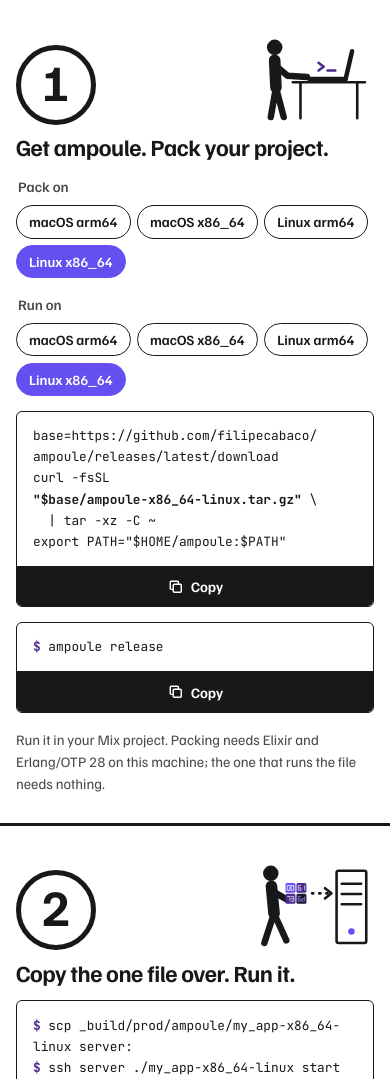
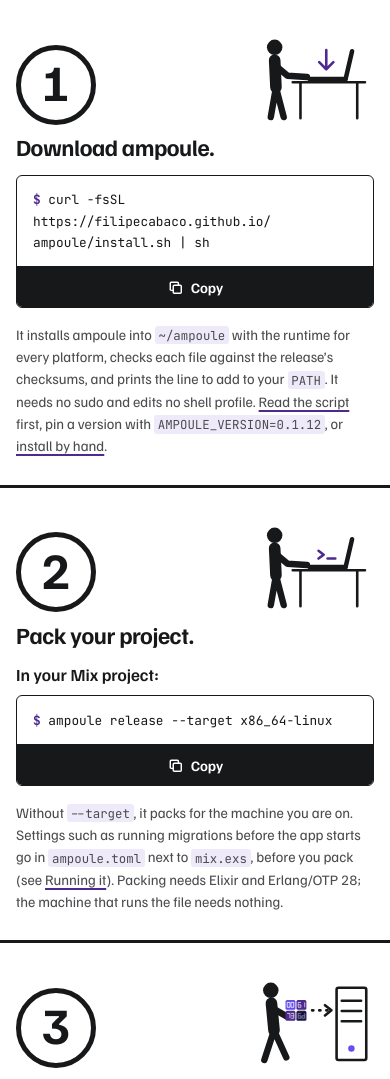
Before and after one commit to filipecabaco/ampoule, a plain HTML site: page site/index.html in a window 390 px wide. Shown: the part 640-1719 px from the top of the page. Drawn offline with Linux system fonts and the light colour scheme.

Commit message:
site: install with one line, then download, pack, run
An install script, served at filipecabaco.github.io/ampoule/install.sh,
detects the machine, installs the release's archive into ~/ampoule, adds
every other platform's lean runtime so --target packs for any of them
offline, and checks each file against the same release's SHA256SUMS. It
resolves "latest" once, replaces only what it installed on an upgrade,
needs no sudo and edits no shell profile. AMPOULE_VERSION, AMPOULE_HOME
and AMPOULE_ALL_RUNTIMES=0 change what it installs.

The site's two steps and two rows of platform chips become three steps
with nothing to choose: the install one-liner, ampoule release --target,
then copy the file and run serve. Persona tests in the browser drove the
rest:

- step 1 links to the script and to installing by hand;
- step 2 says ampoule.toml goes in before packing;
- step 3 runs serve (migrations first when configured) with an
  environment variable, instead of start;
- each copy button says what it copies; commands wrap only after a
  path's / and never strand a backslash on a phone;
- llms.txt is linked from the page head and the footer.

The README, getting started (installer settings, upgrade, uninstall, by
hand), deploying, the web-app guide (mix phx.gen.release), the skill and
llms.txt describe the installer. The social card shows the three steps;
DESIGN.md and the surface brief follow.

```diff
--- a/site/index.html
+++ b/site/index.html
@@ -13,17 +13,18 @@
   <meta property="og:url" content="https://filipecabaco.github.io/ampoule/">
   <meta property="og:title" content="ampoule: one executable for your Elixir release">
   <meta property="og:description" content="Pack an Elixir or Erlang release into one file for macOS and Linux: the release, the BEAM as WebAssembly, and the OS layer it runs on. Copy it over and run it.">
-  <meta property="og:image" content="https://filipecabaco.github.io/ampoule/og.png?v=2">
+  <meta property="og:image" content="https://filipecabaco.github.io/ampoule/og.png?v=3">
   <meta property="og:image:type" content="image/png">
   <meta property="og:image:width" content="1200">
   <meta property="og:image:height" content="630">
-  <meta property="og:image:alt" content="ampoule: pack an Elixir or Erlang release into one executable. Step 1, ampoule release. Step 2, copy the one file and run it.">
+  <meta property="og:image:alt" content="ampoule: pack an Elixir or Erlang release into one executable. Step 1, download ampoule with one command. Step 2, ampoule release. Step 3, copy the one file and run it.">
   <meta name="twitter:card" content="summary_large_image">
   <meta name="twitter:title" content="ampoule: one executable for your Elixir release">
-  <meta name="twitter:description" content="Pack an Elixir or Erlang release into one file for macOS and Linux. Two steps.">
-  <meta name="twitter:image" content="https://filipecabaco.github.io/ampoule/og.png?v=2">
-  <meta name="twitter:image:alt" content="ampoule: pack an Elixir or Erlang release into one executable, in two steps.">
+  <meta name="twitter:description" content="Pack an Elixir or Erlang release into one file for macOS and Linux. Download, pack, run.">
+  <meta name="twitter:image" content="https://filipecabaco.github.io/ampoule/og.png?v=3">
+  <meta name="twitter:image:alt" content="ampoule: pack an Elixir or Erlang release into one executable: download, pack, run.">
   <link rel="icon" href="favicon.svg" type="image/svg+xml">
+  <link rel="alternate" type="text/plain" href="llms.txt" title="llms.txt: these docs for language models">
   <link rel="preload" href="fonts/familjen-grotesk-latin.woff2" as="font" type="font/woff2" crossorigin>
   <link rel="preload" href="fonts/jetbrains-mono-latin.woff2" as="font" type="font/woff2" crossorigin>
   <link rel="stylesheet" href="style.css">
@@ -67,7 +68,7 @@
   </svg>
 
   <header class="masthead">
-    <a class="masthead-id" href="#top" aria-label="ampoule AM–0061736D">
+    <a class="masthead-id" href="#top" aria-label="ampoule home">
       <svg class="mark" aria-hidden="true"><use href="#mark"/></svg>
       <span class="part-no">AM–0061736D</span>
     </a>
@@ -84,13 +85,13 @@
     <div class="sheet-one">
       <div class="cover">
         <h1 class="name">ampoule</h1>
-        <p class="claim">Pack an Elixir or Erlang release into one executable. Two steps.</p>
+        <p class="claim">Pack an Elixir or Erlang release into one executable. Download, pack, run.</p>
 
         <section class="inventory" id="inventory" aria-labelledby="inventory-title">
           <h2 id="inventory-title" class="visually-hidden">What you ship</h2>
           <p class="the-part">
             <svg class="mark" aria-hidden="true"><use href="#mark"/></svg>
-            <span><span class="part-name" data-ship-name>my_app-x86_64-linux</span><span class="part-desc">Your release, the BEAM compiled to WebAssembly, and the OS layer it runs on. The machine that runs it needs nothing else.</span></span>
+            <span><span class="part-name">my_app-x86_64-linux</span><span class="part-desc">Your release, the BEAM compiled to WebAssembly, and the OS layer it runs on. The machine that runs it needs nothing else.</span></span>
             <span class="qty">×1</span>
           </p>
         </section>
@@ -100,6 +101,32 @@
       <ol class="steps" id="steps" aria-label="Assembly">
         <li class="step" data-step>
           <span class="step-no" aria-hidden="true">1</span>
+          <svg class="picto" viewBox="0 0 200 150" aria-hidden="true">
+            <!-- A figure at a desk; an arrow brings ampoule down into the laptop. -->
+            <circle cx="46" cy="30" r="12" class="ink-fill"/>
+            <path d="M46 50 L48 92" class="body"/>
+            <path d="M48 92 L40 138 M48 92 L60 138" class="limb"/>
+            <path d="M47 58 L66 74 L96 76" class="limb"/>
+            <path d="M74 84 H186 M86 84 V140 M174 84 V140" class="line"/>
+            <path d="M100 79 H156" class="line heavy"/>
+            <path d="M156 79 L166 36" class="line heavy"/>
+            <path class="accent-stroke" d="M126 34 V64 M115 53 L126 64 L137 53"/>
+          </svg>
+          <div class="step-body">
+            <h2 class="step-title">Download ampoule.</h2>
+            <div class="plate">
+              <pre class="cmd"><code data-install><span class="p">$</span> curl -fsSL https://filipecabaco.github.io/<wbr><span class="keep">ampoule/install.sh | sh</span></code></pre>
+                <button class="copy" type="button" data-copy="[data-install]" aria-label="Copy the install command">
+                  <svg aria-hidden="true"><use href="#icon-copy"/></svg>
+                  <span data-copy-label>Copy</span>
+                </button>
+            </div>
+            <p class="needs">It installs ampoule into <code>~/ampoule</code> with the runtime for every platform, checks each file against the release’s checksums, and prints the line to add to your <code>PATH</code>. It needs no sudo and edits no shell profile. <a href="install.sh">Read the script</a> first, pin a version with <code>AMPOULE_VERSION=0.1.12</code>, or <a href="https://github.com/filipecabaco/ampoule/blob/main/docs/getting-started.md">install by hand</a>.</p>
+          </div>
+        </li>
+
+        <li class="step" data-step>
+          <span class="step-no" aria-hidden="true">2</span>
           <svg class="picto" viewBox="0 0 200 150" aria-hidden="true">
             <!-- A figure at a desk, typing into a laptop. -->
             <circle cx="46" cy="30" r="12" class="ink-fill"/>
@@ -112,46 +139,23 @@
             <path class="accent-stroke" d="M114 54 l8 6 -8 6 M128 66 h12"/>
           </svg>
           <div class="step-body">
-            <h2 class="step-title">Get ampoule. Pack your project.</h2>
-            <fieldset class="targets">
-              <legend>Pack on</legend>
-              <label><input type="radio" name="host" value="aarch64-darwin" checked><span>macOS arm64</span></label>
-              <label><input type="radio" name="host" value="x86_64-darwin"><span>macOS x86_64</span></label>
-              <label><input type="radio" name="host" value="aarch64-linux"><span>Linux arm64</span></label>
-              <label><input type="radio" name="host" value="x86_64-linux"><span>Linux x86_64</span></label>
-            </fieldset>
-            <fieldset class="targets">
-              <legend>Run on</legend>
-              <label><input type="radio" name="ship" value="aarch64-darwin"><span>macOS arm64</span></label>
-              <label><input type="radio" name="ship" value="x86_64-darwin"><span>macOS x86_64</span></label>
-              <label><input type="radio" name="ship" value="aarch64-linux"><span>Linux arm64</span></label>
-              <label><input type="radio" name="ship" value="x86_64-linux" checked><span>Linux x86_64</span></label>
-            </fieldset>
+            <h2 class="step-title">Pack your project.</h2>
+            <div class="stage">
+              <p class="stage-say">In your Mix project:</p>
               <div class="plate">
-              <pre class="cmd" id="install"><code data-install>base=https://<wbr>github.com/<wbr>filipecabaco/<wbr>ampoule/<wbr>releases/<wbr>latest/<wbr>download
-curl -fsSL <span class="token">"$base/ampoule-aarch64-darwin.tar.gz"</span> \
-  | tar -xz -C ~
-curl -fLo ~/ampoule/ampoule-x86_64-linux \
-  <span class="token">"$base/ampoule-x86_64-linux"</span>
-export PATH="$HOME/ampoule:$PATH"</code></pre>
-              <button class="copy" type="button" data-copy="[data-install]">
+                <pre class="cmd"><code data-release><span class="p">$</span> ampoule release --target x86_64-linux</code></pre>
+                <button class="copy" type="button" data-copy="[data-release]" aria-label="Copy the pack command">
                   <svg aria-hidden="true"><use href="#icon-copy"/></svg>
                   <span data-copy-label>Copy</span>
                 </button>
               </div>
-            <div class="plate">
-              <pre class="cmd"><code data-release><span class="p">$</span> ampoule release --target x86_64-linux</code></pre>
-              <button class="copy" type="button" data-copy="[data-release]">
-                <svg aria-hidden="true"><use href="#icon-copy"/></svg>
-                <span data-copy-label>Copy</span>
-              </button>
             </div>
-            <p class="needs">Run it in your Mix project. Packing needs Elixir and Erlang/OTP 28 on this machine; the one that runs the file needs nothing.</p>
+            <p class="needs">Without <code>--target</code>, it packs for the machine you are on. Settings such as running migrations before the app starts go in <code>ampoule.toml</code> next to <code>mix.exs</code>, before you pack (see <a href="#more">Running it</a>). Packing needs Elixir and Erlang/OTP 28; the machine that runs the file needs nothing.</p>
           </div>
         </li>
 
         <li class="step" data-step>
-          <span class="step-no" aria-hidden="true">2</span>
+          <span class="step-no" aria-hidden="true">3</span>
           <svg class="picto" viewBox="0 0 200 150" aria-hidden="true">
             <!-- A figure carrying the one file to a server. -->
             <circle cx="40" cy="30" r="12" class="ink-fill"/>
@@ -168,13 +172,18 @@ export PATH="$HOME/ampoule:$PATH"</code></pre>
           <div class="step-body">
             <h2 class="step-title">Copy the one file over. Run it.</h2>
             <div class="plate">
-              <pre class="cmd"><code data-ship><span class="p">$</span> scp _build/prod/ampoule/my_app-x86_64-linux server:
-<span class="p">$</span> ssh server ./my_app-x86_64-linux start</code></pre>
-              <button class="copy" type="button" data-copy="[data-ship]">
+              <pre class="cmd"><code data-ship><span class="p">$</span> scp \
+  _build/prod/ampoule/<wbr><span class="keep">my_app-x86_64-linux \</span>
+  server:
+<span class="p">$</span> ssh server \
+  DATABASE_URL=… \
+  <span class="keep">./my_app-x86_64-linux serve</span></code></pre>
+                <button class="copy" type="button" data-copy="[data-ship]" aria-label="Copy the copy and run commands">
                   <svg aria-hidden="true"><use href="#icon-copy"/></svg>
                   <span data-copy-label>Copy</span>
                 </button>
             </div>
+            <p class="needs">Configure it with environment variables, as any release. <code>serve</code> starts the app, after the steps <code>ampoule.toml</code> lists first, such as migrations.</p>
             <p class="done"><svg aria-hidden="true"><use href="#ok"/></svg> That is the whole assembly.</p>
           </div>
         </li>
@@ -244,7 +253,7 @@ _build/prod/ampoule/my_app-aarch64-darwin (11.8 MiB)
             <div class="fit-text">
               <h4>Start it, call into it</h4>
               <p>The file takes the release script’s commands: <code>start</code>, <code>eval</code>, and any you add.</p>
-              <p>If the app migrates a database before it starts, put the order in <code>ampoule.toml</code> at the project root. Packing stores it in the file.</p>
+              <p>If the app migrates a database before it starts, put the order in <code>ampoule.toml</code> at the project root, before you pack; packing stores it in the file. A Phoenix app gets <code>MyApp.Release</code> from <code>mix phx.gen.release</code>.</p>
             </div>
             <div class="fit-code">
               <pre class="cmd"><code><span class="p">$</span> ./my_app-aarch64-darwin start
@@ -303,7 +312,7 @@ CMD ["start"]</code></pre>
           <article class="fit">
             <div class="fit-text">
               <h4>For every platform, from one machine</h4>
-              <p>Each platform’s file starts from that platform’s runtime, <code>ampoule-&lt;target&gt;</code> from a release, kept next to <code>ampoule</code>. Step 1 fetches it when you pick a different machine to run on; name each target to pack.</p>
+              <p>Each platform’s file starts from that platform’s runtime, <code>ampoule-&lt;target&gt;</code> from a release, kept next to <code>ampoule</code>. The installer in step 1 puts every platform’s runtime there; name each target to pack.</p>
             </div>
             <div class="fit-code">
               <pre class="cmd"><code><span class="p">$</span> ampoule release --target aarch64-darwin \
@@ -503,10 +512,10 @@ allow = ["uname", "/bin/sh"]</code></pre>
 
   <footer class="back">
     <div class="back-cmd">
-      <span class="step-no" aria-hidden="true">1</span>
+      <span class="step-no" aria-hidden="true">2</span>
       <div class="plate">
         <pre class="cmd"><code data-again><span class="p">$</span> ampoule release</code></pre>
-        <button class="copy" type="button" data-copy="[data-again]">
+        <button class="copy" type="button" data-copy="[data-again]" aria-label="Copy the pack command">
           <svg aria-hidden="true"><use href="#icon-copy"/></svg>
           <span data-copy-label>Copy</span>
         </button>
@@ -519,6 +528,7 @@ allow = ["uname", "/bin/sh"]</code></pre>
       <a href="https://github.com/filipecabaco/ampoule">GitHub</a>
       <a href="https://github.com/filipecabaco/ampoule/tree/main/docs#readme">Docs</a>
       <a href="https://github.com/filipecabaco/ampoule#readme">README</a>
+      <a href="llms.txt">llms.txt</a>
       <a href="https://github.com/filipecabaco/ampoule/blob/main/CONTRIBUTING.md">Contributing</a>
       <a href="https://github.com/filipecabaco/ampoule/blob/main/LICENSE">Apache-2.0</a>
     </p>
--- a/site/main.js
+++ b/site/main.js
@@ -1,82 +1,5 @@
-// The two steps follow two choices: the machine that packs (what to download) and the machine
-// that runs the file (the --target, the file step 2 copies, the part on the cover). Without
-// JavaScript the page shows macOS arm64 packing for Linux x86_64, selectable by hand.
-
-const RELEASES = "https://github.com/filipecabaco/ampoule/releases/latest/download";
-
-function token(text) {
-  const span = document.createElement("span");
-  span.className = "token";
-  span.textContent = text;
-  return span;
-}
-
-function prompt() {
-  const span = document.createElement("span");
-  span.className = "p";
-  span.textContent = "$";
-  return span;
-}
-
-// The fixed part of the URL is a variable on its own line, with <wbr> after each "/", so it wraps
-// only there and the lines that change with the choices stay short enough to show whole. The
-// asset names are tokens: they never break, not even at a hyphen.
-function renderInstall(code, host, ship) {
-  code.replaceChildren(document.createTextNode("base="));
-  RELEASES.split("/").forEach((part, i, all) => {
-    code.append(document.createTextNode(i < all.length - 1 ? `${part}/` : part), document.createElement("wbr"));
-  });
-  code.append(document.createTextNode("\ncurl -fsSL "), token(`"$base/ampoule-${host}.tar.gz"`), document.createTextNode(" \\\n  | tar -xz -C ~"));
-  // Packing for another platform starts from that platform's runtime, kept next to ampoule.
-  if (ship !== host) {
-    code.append(document.createTextNode(`\ncurl -fLo ~/ampoule/ampoule-${ship} \\\n  `), token(`"$base/ampoule-${ship}"`));
-  }
-  code.append(document.createTextNode('\nexport PATH="$HOME/ampoule:$PATH"'));
-}
-
-function render(host, ship) {
-  const install = document.querySelector("[data-install]");
-  if (install) renderInstall(install, host, ship);
-
-  const release = document.querySelector("[data-release]");
-  if (release) release.replaceChildren(prompt(), document.createTextNode(ship === host ? " ampoule release" : ` ampoule release --target ${ship}`));
-
-  const file = `my_app-${ship}`;
-  const copy = document.querySelector("[data-ship]");
-  if (copy) {
-    copy.replaceChildren(
-      prompt(),
-      document.createTextNode(` scp _build/prod/ampoule/${file} server:\n`),
-      prompt(),
-      document.createTextNode(` ssh server ./${file} start`),
-    );
-  }
-  document.querySelectorAll("[data-ship-name]").forEach((el) => {
-    el.textContent = file;
-  });
-}
-
-// A best guess at the visitor's platform. Browsers do not report CPU architecture reliably, so
-// macOS defaults to arm64 and Linux to x86_64; the visitor can switch.
-function guessHost() {
-  const platform = (navigator.userAgentData && navigator.userAgentData.platform) || navigator.platform || "";
-  if (/mac/i.test(platform)) return "aarch64-darwin";
-  if (/linux/i.test(platform)) return /arm|aarch64/i.test(navigator.userAgent) ? "aarch64-linux" : "x86_64-linux";
-  return null;
-}
-
-function setupTargets() {
-  const radios = document.querySelectorAll('input[name="host"], input[name="ship"]');
-  if (radios.length === 0) return;
-  const chosen = (name) => document.querySelector(`input[name="${name}"]:checked`)?.value;
-  const show = () => render(chosen("host"), chosen("ship"));
-  radios.forEach((radio) => radio.addEventListener("change", show));
-
-  const guess = guessHost();
-  const match = guess && document.querySelector(`input[name="host"][value="${guess}"]`);
-  if (match) match.checked = true;
-  show();
-}
+// The copy buttons on the command plates. The commands themselves are static: the installer finds
+// the visitor's platform, so the page has nothing to choose.
 
 // What a command plate copies: the commands, without the "$" prompts or any output shown.
 function commandText(source) {
@@ -115,7 +38,7 @@ function setupCopy() {
         selection.removeAllRanges();
         selection.addRange(range);
         label.textContent = "Selected";
-        if (status) status.textContent = "Selected: copy it with your keyboard.";
+        if (status) status.textContent = "Selected: copy it now.";
       }
       reset = setTimeout(() => {
         label.textContent = "Copy";
@@ -127,5 +50,4 @@ function setupCopy() {
 }
 
 document.documentElement.classList.add("js");
-setupTargets();
 setupCopy();
--- a/site/style.css
+++ b/site/style.css
@@ -280,48 +280,6 @@ p, ul, ol { margin: 0; }
   margin-top: 0.6rem;
 }
 
-.targets {
-  border: 0;
-  margin: 0;
-  padding: 0;
-  display: flex;
-  flex-wrap: wrap;
-  align-items: center;
-  gap: 0.4rem;
-}
-
-.targets legend {
-  float: left;
-  width: 100%;
-  margin-bottom: 0.1rem;
-  font-size: 0.9rem;
-  font-weight: 600;
-  color: var(--ink-soft);
-}
-
-.targets label { position: relative; }
-
-.targets input { position: absolute; opacity: 0; inset: 0; margin: 0; cursor: pointer; }
-
-.targets span {
-  display: inline-block;
-  padding: 0.3rem 0.75rem;
-  border: var(--hair) solid var(--ink);
-  border-radius: 999px;
-  font-size: 0.88rem;
-  font-weight: 600;
-  cursor: pointer;
-  transition: background-color 0.2s var(--ease);
-}
-
-.targets label:hover span { background: var(--wash); }
-.targets input:checked + span { background: var(--wasm); border-color: var(--wasm); color: var(--paper); }
-
-.targets input:focus-visible + span {
-  outline: 3px solid var(--ink);
-  outline-offset: 2px;
-  box-shadow: 0 0 0 7px var(--wasm);
-}
 
 /* A command plate: an ink rule, a paper ground, the copy control docked on its edge. */
 .plate {
@@ -352,6 +310,7 @@ p, ul, ol { margin: 0; }
 .cmd .p { color: var(--elixir); font-weight: 700; user-select: none; }
 .cmd .o { color: var(--ink-soft); }
 .cmd .token { white-space: nowrap; font-weight: 700; }
+.cmd .keep { white-space: nowrap; }
 
 .copy {
   flex: none;
@@ -374,6 +333,10 @@ p, ul, ol { margin: 0; }
 .copy:focus-visible { outline-offset: -5px; outline-color: var(--paper); box-shadow: none; }
 
 .note, .needs { font-size: 0.9rem; color: var(--ink-soft); }
+
+/* A command and the sentence that says where to run it, kept together. */
+.stage { display: grid; gap: 0.4rem; min-width: 0; }
+.stage-say { font-weight: 600; }
 
 .done { display: flex; align-items: center; gap: 0.6rem; font-size: 1.15rem; font-weight: 700; }
 .done svg { width: 2.25rem; height: 2.25rem; flex: none; }
```
Also changed, not shown: assets/og.html (+20 -13 lines), site/llms.txt, site/og.png, 9 other files. Lines whose indentation alone changed are shown as unchanged.
